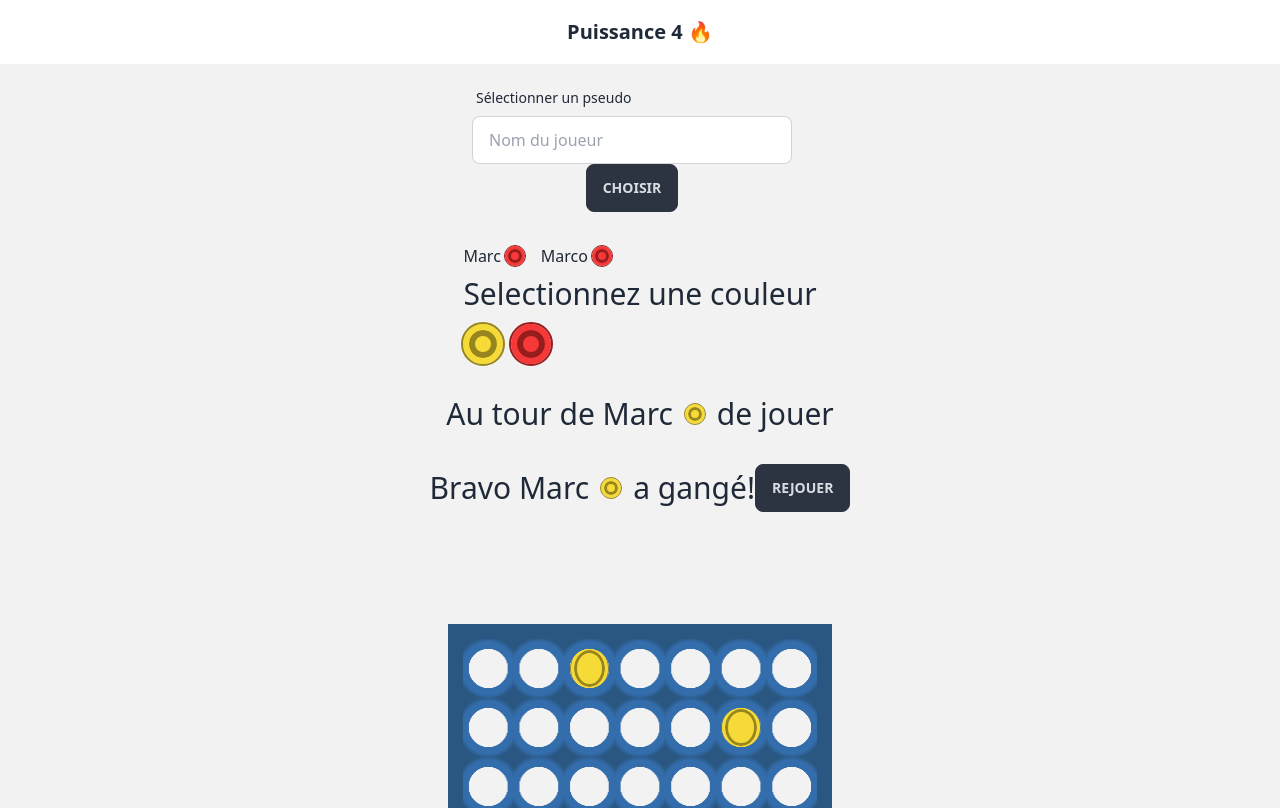
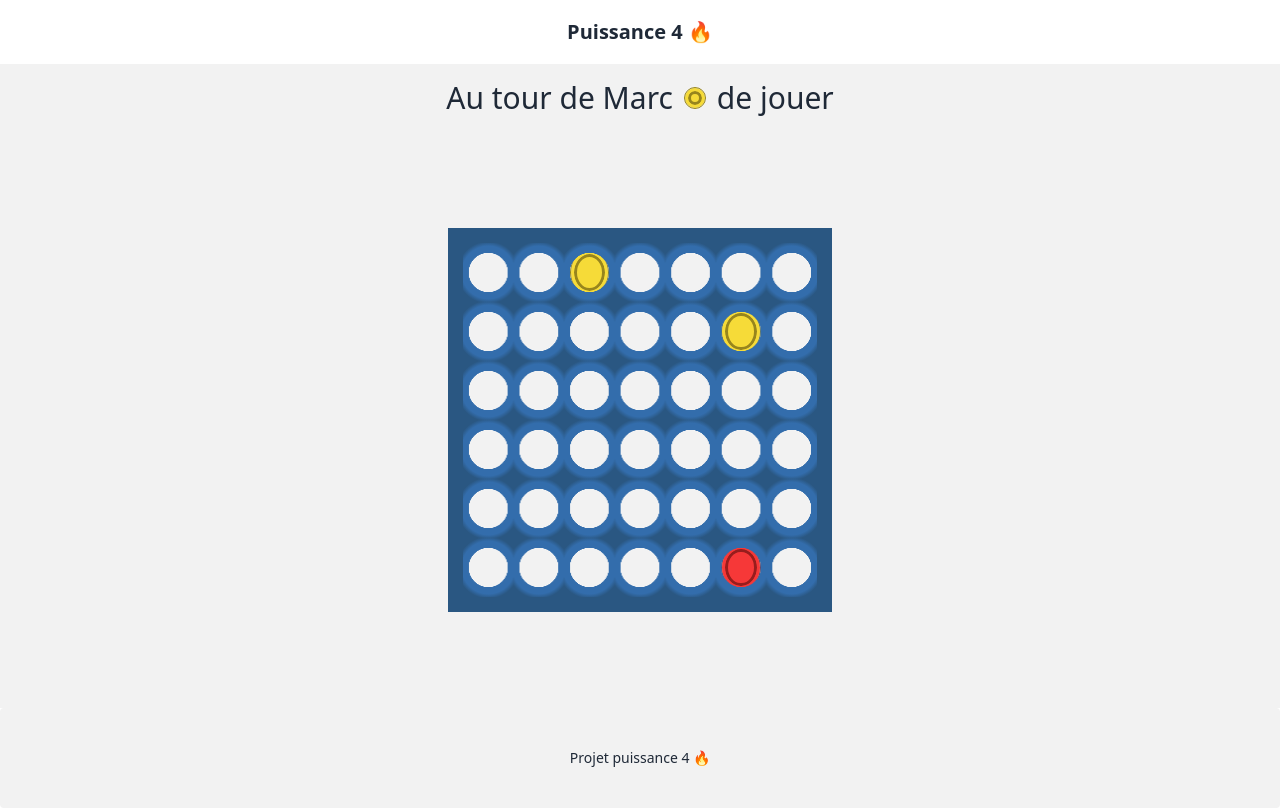
Before and after one commit to fredy-ID/brief-simplon-puissance-4-2023, a Nuxt app in the folder frontend/: page / in a window 1280 px wide. Shown: the top 808 px of the page. Built offline with nearby package versions, Linux system fonts and the light colour scheme.

Commit message:
ajout possibilité de rejouer la partie

```diff
--- a/frontend/components/VictoryScreen.vue
+++ b/frontend/components/VictoryScreen.vue
@@ -3,7 +3,7 @@
         <div class="hero-content text-center">
             <div class="flex justify-between ">
                 <h3 v-if="color && name" class="text-3xl flex items-center gap-3">Bravo {{ name }} <div :class="discColor(color)"></div> a gangé!</h3>
-                <button class="btn btn-neutral">Rejouer</button>
+                <button class="btn btn-neutral" @click="newGame()">Rejouer</button>
             </div>
         </div>
     </div>
@@ -21,6 +21,12 @@
             required: false,
         }
     });
+
+    const emit = defineEmits(['start-new-game-event'])
+
+    function newGame() {
+        emit('start-new-game-event')
+    }
 
     function discColor(color: string) {
         if(color == 'E') {
--- a/frontend/pages/index.vue
+++ b/frontend/pages/index.vue
@@ -1,9 +1,9 @@
 <template>
     <div>
-        <NameSelector />
-        <ColorSelector :playersList="players" />
+        <NameSelector v-if="gameSelection" />
+        <ColorSelector v-if="colorSelection" :playersList="players" />
         <PlayScreen :color="currentPlayer?.color" :name="currentPlayer?.name" />
-        <VictoryScreen :color="currentPlayer?.color" :name="currentPlayer?.name" />
+        <VictoryScreen v-if="gameOver" :color="winner?.color" :name="winner?.name" @start-new-game-event="restartGame"/>
         <Grid :color="currentPlayer?.color" :grid="grid" @drop-event="gameEvent" />
     </div>
 </template>
@@ -17,6 +17,15 @@ interface Players {
     color: string;
 }
 
+const board: Ref<string[][]> = ref([
+    ["E", "E", "Y", "E", "E", "E", "E"],
+    ["E", "E", "E", "E", "E", "Y", "E"],
+    ["E", "E", "E", "E", "E", "E", "E"],
+    ["E", "E", "E", "E", "E", "E", "E"],
+    ["E", "E", "E", "E", "E", "E", "E"],
+    ["E", "E", "E", "E", "E", "R", "E"]
+]);
+
 const grid: Ref<string[][]> = ref([
     ["E", "E", "Y", "E", "E", "E", "E"],
     ["E", "E", "E", "E", "E", "Y", "E"],
@@ -29,7 +38,9 @@ const grid: Ref<string[][]> = ref([
 const players: Ref<Players[] | undefined> =  ref()
 const gameSelection: Ref<boolean> = ref(false);
 const colorSelection: Ref<boolean> = ref(false);
+const gameOver: Ref<boolean> = ref(false);
 const currentPlayer: Ref<Players | undefined> = ref();
+const winner: Ref<Players | undefined> = ref();
 
 players.value = [
     {id: 1, name:'Marc', color: 'Y'},
@@ -37,6 +48,20 @@ players.value = [
 ]
 currentPlayer.value = players.value[0]
 
+function gameEvent(stateOfPlay: { color: string; row: number; col: number }) {
+    console.log('stateOfPlay: ', stateOfPlay);
+    grid.value[stateOfPlay.row][stateOfPlay.col] = stateOfPlay.color;
+    if (checkVictory(grid.value, stateOfPlay.row, stateOfPlay.col, stateOfPlay.color)) {
+        gameOver.value = true;
+        winner.value = currentPlayer.value;
+        currentPlayer.value = undefined;
+        console.log(`Le joueur ${stateOfPlay.color} a gagné !`);
+    } else {
+        if (currentPlayer && currentPlayer.value) {
+            currentPlayer.value = hasPlayed(currentPlayer.value);
+        }
+    }
+}
 
 function hasPlayed(hasPlayedPlayer: Players) {
     if (gameSelection.value) {
@@ -47,6 +72,21 @@ function hasPlayed(hasPlayedPlayer: Players) {
     }
     if(players && players.value) {
         return players.value.find(p => p.color !== hasPlayedPlayer.color);
+    }
+}
+
+function restartGame() {
+    console.log("Starting new game...");
+    // copie profonde (deep copy) des tableaux à l'intérieur de board.value avant de les assigner à grid.value
+    // Pour éviter que la Référence en mémoire modifie la valeur de board.value
+    grid.value = JSON.parse(JSON.stringify(board.value));
+
+    console.log('board: ', board.value)
+
+    if(players && players.value) {
+        gameOver.value = false;
+        currentPlayer.value = players.value.find(p => p.color !== winner?.value?.color);
+        winner.value = undefined;
     }
 }
 
@@ -106,16 +146,4 @@ function checkVictory(grid: string[][], row: number, col: number, player: string
     return false;
 }
 
-function gameEvent(stateOfPlay: { color: string; row: number; col: number }) {
-    console.log('stateOfPlay: ', stateOfPlay);
-    grid.value[stateOfPlay.row][stateOfPlay.col] = stateOfPlay.color;
-    if (checkVictory(grid.value, stateOfPlay.row, stateOfPlay.col, stateOfPlay.color)) {
-        console.log(`Le joueur ${stateOfPlay.color} a gagné !`);
-    } else {
-        if (currentPlayer && currentPlayer.value) {
-            currentPlayer.value = hasPlayed(currentPlayer.value);
-        }
-    }
-}
-
 </script>
```
